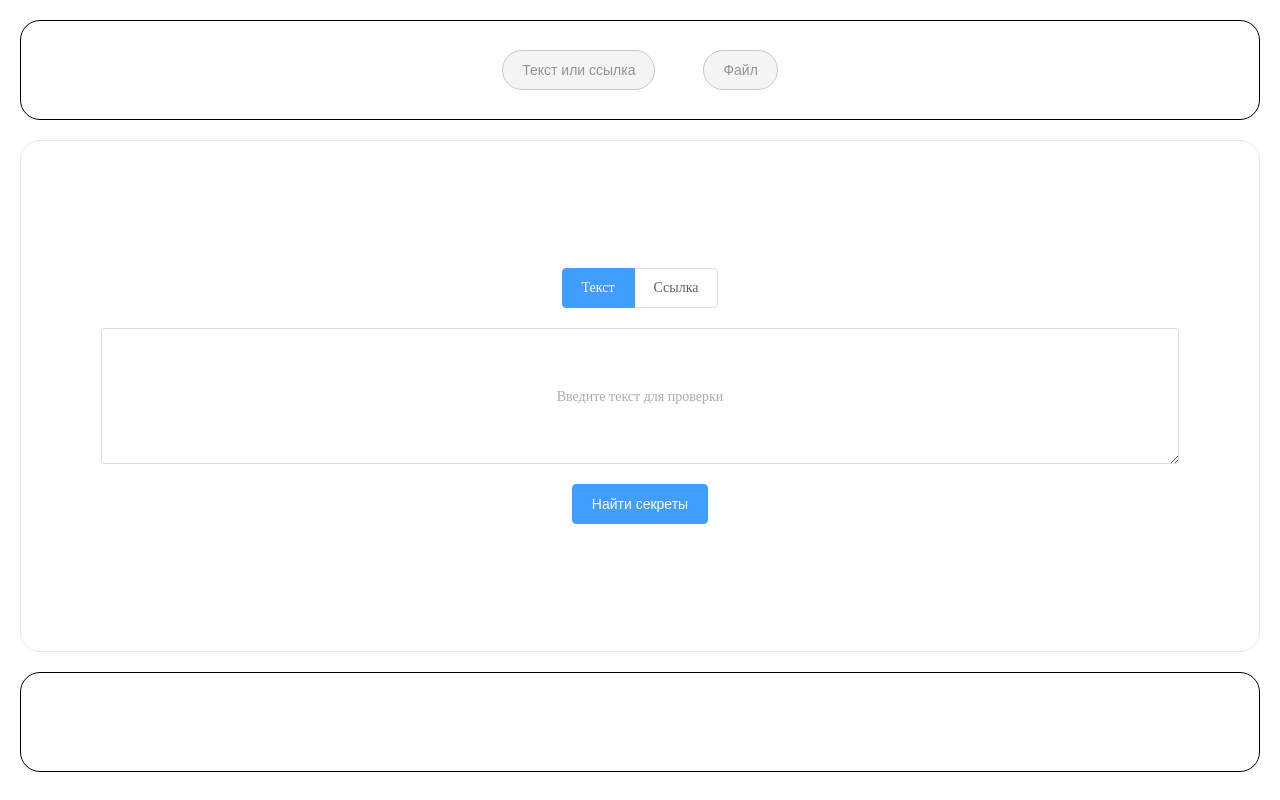
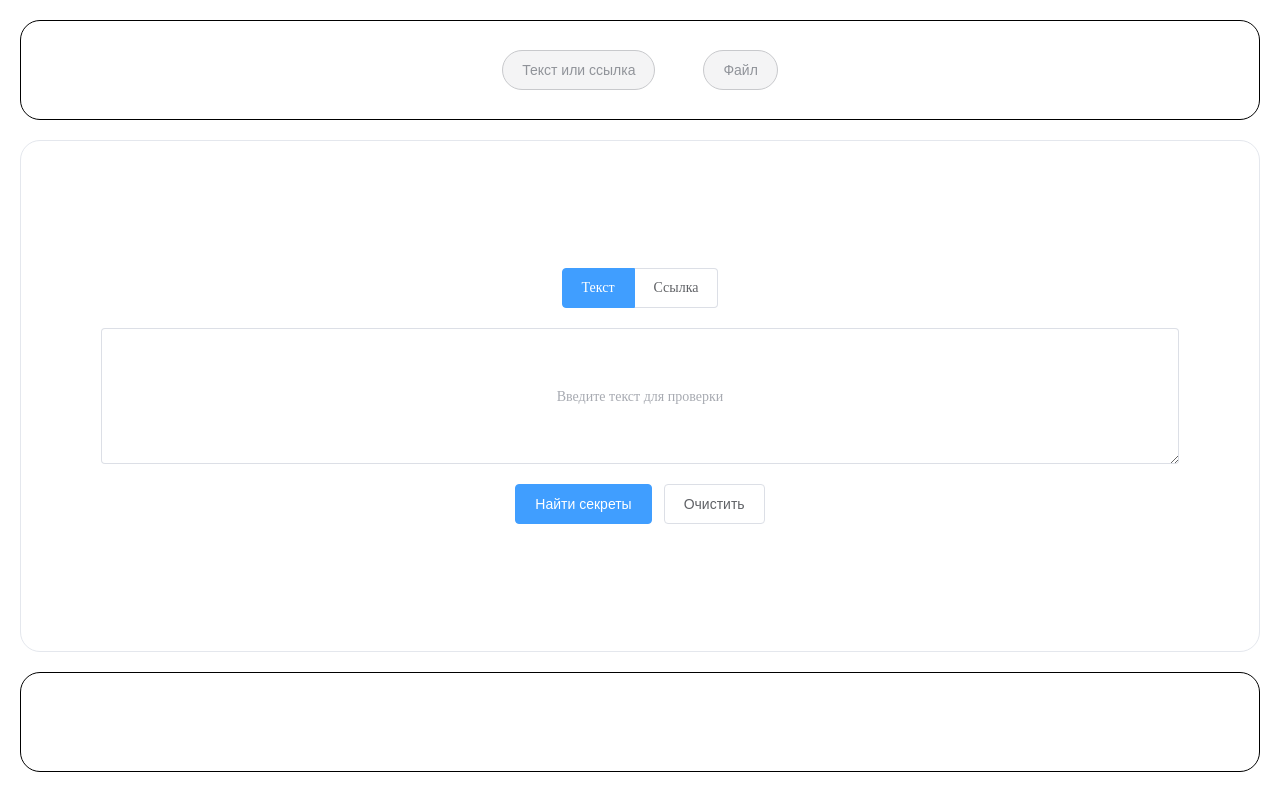
Before and after one commit to KrovavyiParen/FinderSecrets, a Vue app in the folder Frontend/FinderSecrets/: page / in a window 1280 px wide. Built offline with nearby package versions, Linux system fonts and the light colour scheme.

Commit message:
кнопка очистки

```diff
--- a/Frontend/FinderSecrets/src/views/AboutView.vue
+++ b/Frontend/FinderSecrets/src/views/AboutView.vue
@@ -39,6 +39,9 @@
     <div>
       <el-button size="large" type="primary" :loading="loading" @click="sendText">
         {{ loading ? 'Сканируем' : 'Найти секреты' }}
+      </el-button>
+      <el-button size="large" @click="clearData" :disabled="loading">
+        Очистить
       </el-button>
     </div>
 
@@ -176,6 +179,18 @@ const sendText = async () => {
     loading.value = false
   }
 }
+
+const clearData = () => {
+  // Очищаем файлы
+  fileList.value = []
+  fileContent.value = ''
+  currentFile.value = null
+
+  // Очищаем результаты
+  result.value = null
+
+  ElMessage.success('Все данные очищены')
+}
 </script>
 
 <style scoped>
--- a/Frontend/FinderSecrets/src/views/HomeView.vue
+++ b/Frontend/FinderSecrets/src/views/HomeView.vue
@@ -37,6 +37,9 @@
     <div>
       <el-button size="large" type="primary" :loading="loading" @click="sendText">
         {{ loading ? 'Сканируем' : 'Найти секреты' }}
+      </el-button>
+      <el-button size="large" @click="clearData" :disabled="loading">
+        Очистить
       </el-button>
     </div>
 
@@ -159,8 +162,16 @@ const sendText = async () => {
   } finally {
     loading.value = false
   }
+
 }
 
+
+const clearData = () => {
+  textarea.value = ''
+  url.value = ''
+  result.value = null
+  ElMessage.success('Данные очищены')
+}
 
 </script>
 
```
